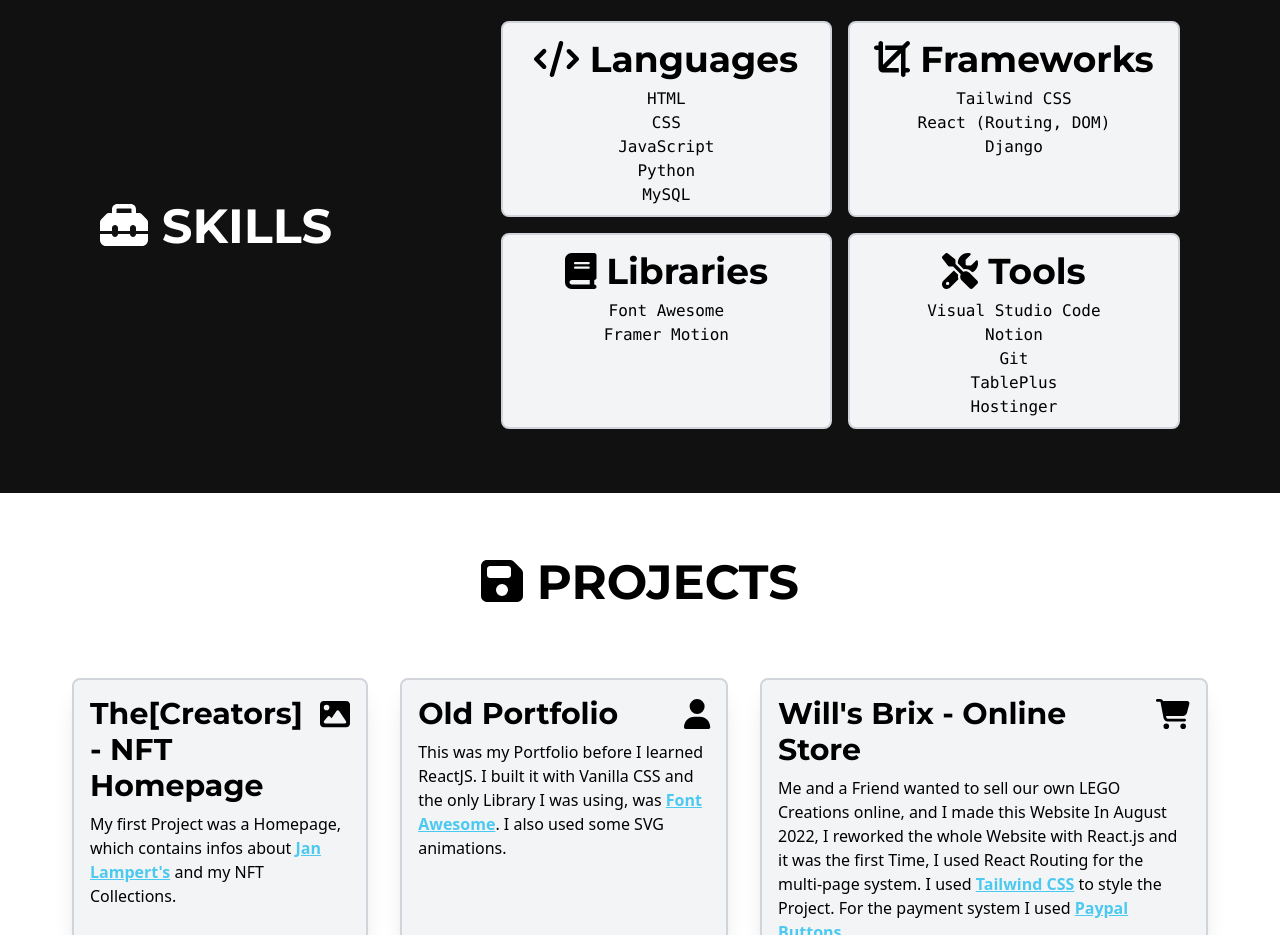
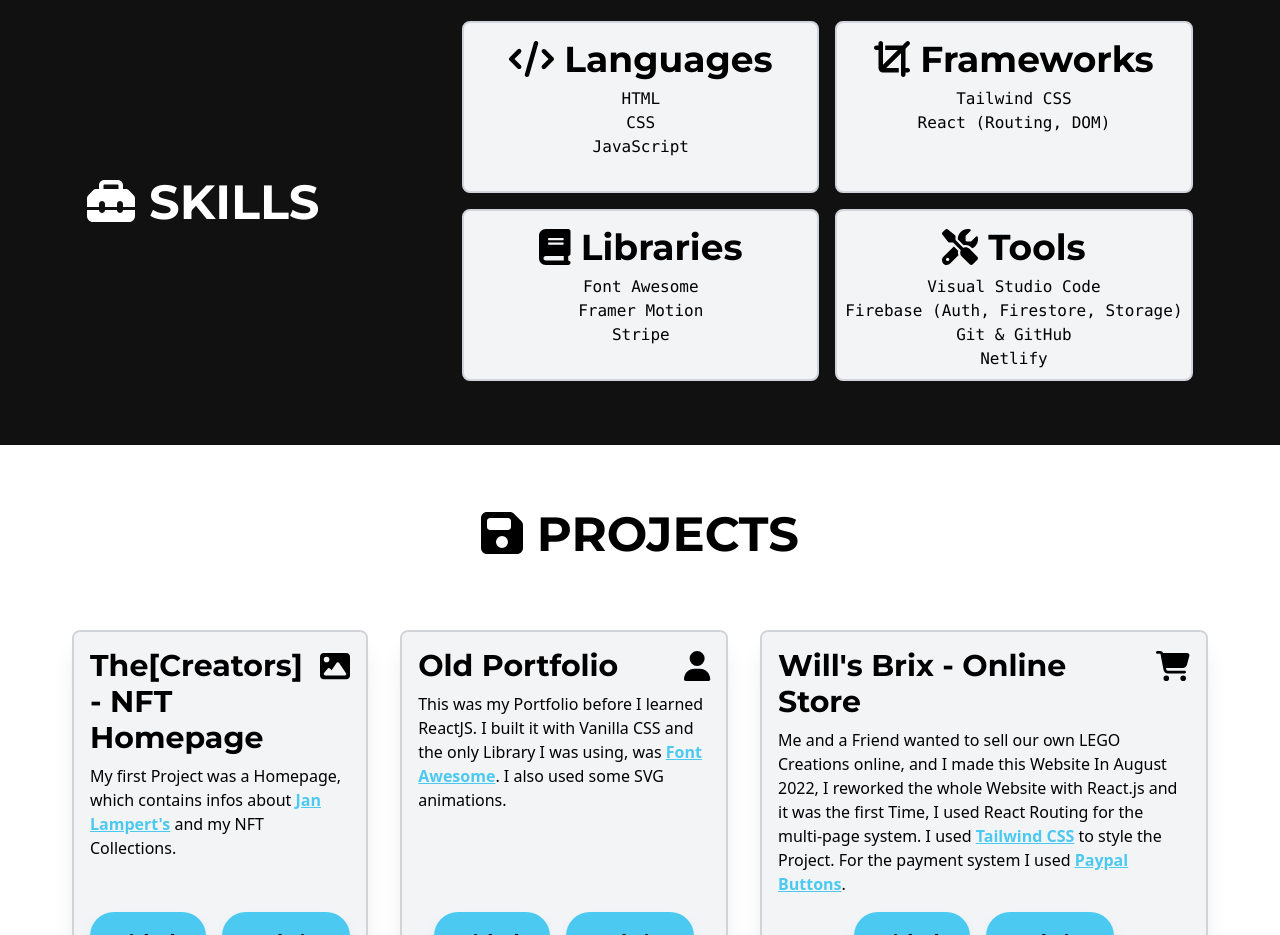
Before and after one commit to nevthereal/nevillebrem-react, a React (Vite) app: page / in a window 1280 px wide. Shown: the part 1180-2115 px from the top of the page. Built offline with nearby package versions, Linux system fonts and the light colour scheme.

Commit message:
skills update

```diff
--- a/src/components/Skills.jsx
+++ b/src/components/Skills.jsx
@@ -25,7 +25,6 @@ const Skills = () => {
         if(inView){
             slideRight.start({
                 x: 0,
-                opacity: 100,
                 transition: {
                     type: "spring", duration: 1, bounce: 0.2,
                 }
@@ -34,7 +33,6 @@ const Skills = () => {
         if(!inView){
             slideRight.start({
                 x: -200,
-                opacity: 0
             })
         }
     })
@@ -43,7 +41,6 @@ const Skills = () => {
         if(inView){
             slideLeft.start({
                 x: 0,
-                opacity: 100,
                 transition: {
                     type: "spring", duration: 1, bounce: 0.2,
                 }
@@ -52,10 +49,9 @@ const Skills = () => {
         if(!inView){
             slideLeft.start({
                 x: 200,
-                opacity: 0
             })
         }
-    })
+    }, [inView])
 
     return (
     <div id='skills' className='text-white px-4 py-16 text-center overflow-x-hidden'>
@@ -72,8 +68,6 @@ const Skills = () => {
                         <li>HTML</li>
                         <li>CSS</li>
                         <li>JavaScript</li>
-                        <li>Python</li>
-                        <li>MySQL</li>
                     </ul>
                 </motion.div>
 
@@ -82,7 +76,6 @@ const Skills = () => {
                     <ul className={skillList}>
                         <li>Tailwind CSS</li>
                         <li>React (Routing, DOM)</li>
-                        <li>Django</li>
                     </ul>
                 </motion.div>
 
@@ -91,6 +84,7 @@ const Skills = () => {
                     <ul className={skillList}>
                         <li>Font Awesome</li>
                         <li>Framer Motion</li>
+                        <li>Stripe</li>
                     </ul>
                 </motion.div>
 
@@ -98,10 +92,9 @@ const Skills = () => {
                     <h2 className={skillHeading}><FontAwesomeIcon icon={faScrewdriverWrench} /> Tools</h2>
                     <ul className={skillList}>
                         <li>Visual Studio Code</li>
-                        <li>Notion</li>
-                        <li>Git</li>
-                        <li>TablePlus</li>
-                        <li>Hostinger</li>
+                        <li>Firebase (Auth, Firestore, Storage)</li>
+                        <li>Git & GitHub</li>
+                        <li>Netlify</li>
                     </ul>
                 </motion.div>
             </div>
```
